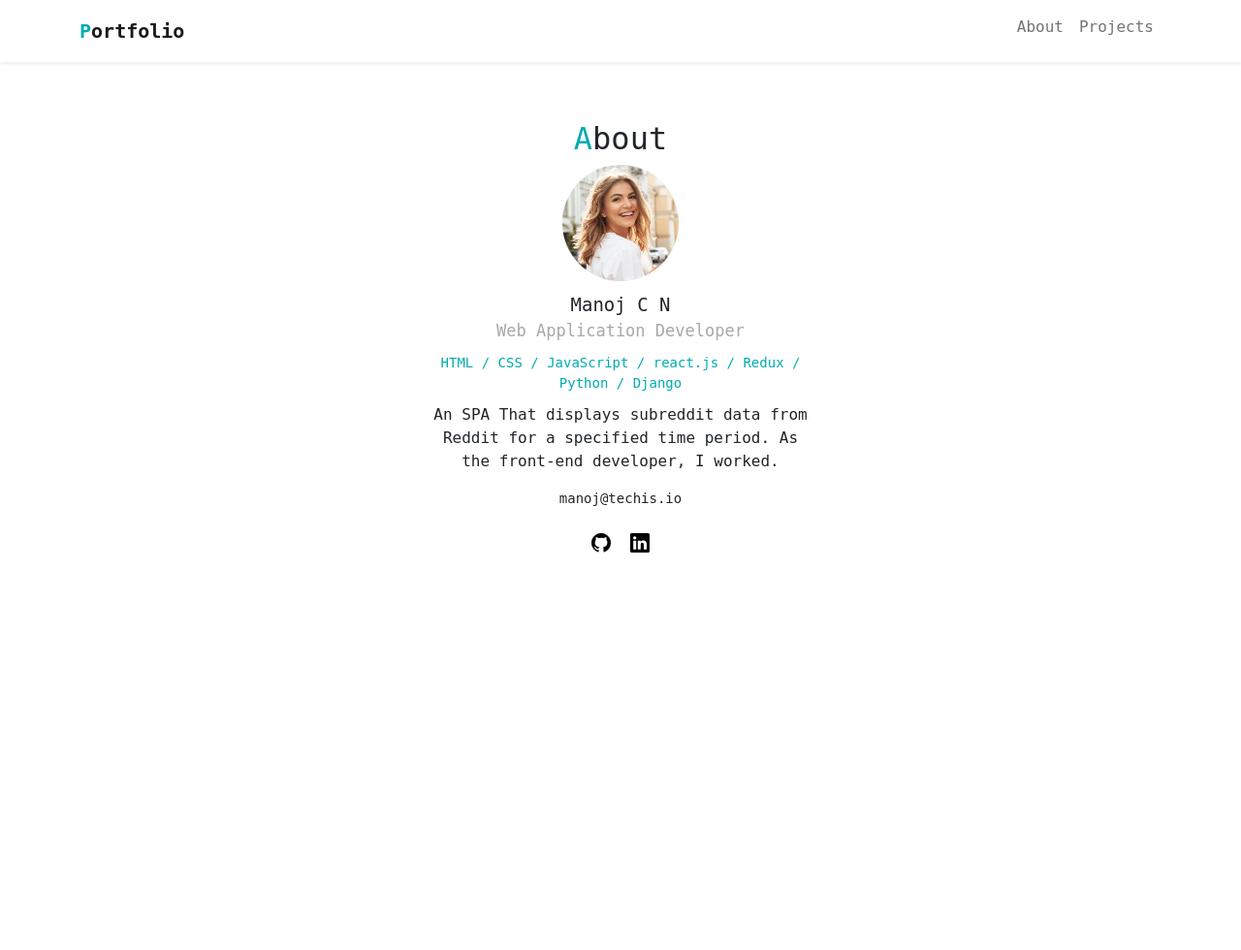
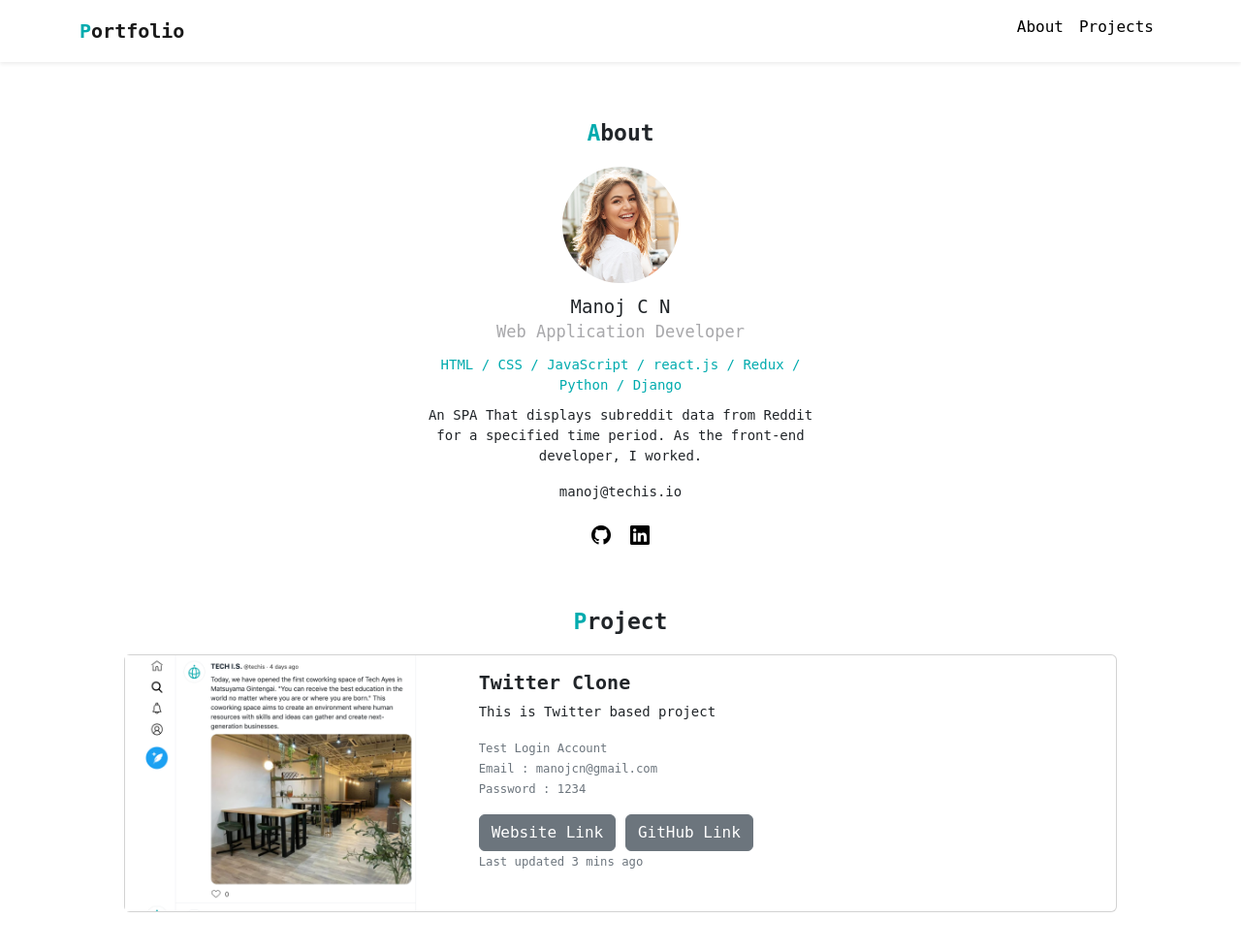
Before and after one commit to ManojCNTechIS/Portfolio, a plain HTML site: page index.html in a window 1280 px wide. Shown: the whole page at 97% size. Before the commit the page ends 800 px from the top, so only its background shows below. Drawn offline with nearby package versions, Linux system fonts and the light colour scheme.

Commit message:
Modified in Project Section

```diff
--- a/index.html
+++ b/index.html
@@ -62,6 +62,32 @@
         <a href="#"><i class="bi bi-linkedin ms-2"></i></a>
       </div>
     </div>
+    <div id="project">
+      <h2><span class="font-primary">P</span>roject</h2>
+
+      <div class="card mb-3">
+        <div class="row">
+          <div class="col-md-4">
+            <img src="img/project-twitter.png" alt="Twitter Project">
+          </div>
+          <div class="col-md-8">
+            <div class="card-body">
+              <h5 class="card-title">Twitter Clone</h5>
+              <p class="card-text">This is Twitter based project</p>
+              <p class="card-text"><small class="text-muted">
+                Test Login Account <br>
+                Email : manojcn@gmail.com <br>
+                Password : 1234
+              </small></p>
+              <a href="#" target="_blank" class="btn btn-secondary">Website Link</a>
+              <a href="" target="_blank"  class="btn btn-secondary">GitHub Link</a>
+              <p class="card-text"><small class="text-muted">Last updated 3 mins ago</small></p>
+            </div>
+          </div>
+        </div>
+      </div>
+
+    </div>
     <script
       src="https://cdn.jsdelivr.net/npm/bootstrap@5.2.2/dist/js/bootstrap.bundle.min.js"
       integrity="sha384-OERcA2EqjJCMA+/3y+gxIOqMEjwtxJY7qPCqsdltbNJuaOe923+mo//f6V8Qbsw3"
--- a/style.css
+++ b/style.css
@@ -12,7 +12,23 @@
   font-size: 20px;
   font-weight: bold;
 }
-/* ABOUT */
+p {
+  font-size: 14px;
+}
+h2 {
+  font-weight: bold;
+  font-size: 23px;
+  margin-bottom: 20px;
+}
+a.font-black {
+  color: black !important;
+}
+
+/*******
+
+ABOUT
+
+ *******/
 
 #about {
   margin: 60px auto;
@@ -48,3 +64,25 @@
 #about .icons a {
   color: black;
 }
+
+/********
+
+PROJECT
+
+********/
+
+#project {
+  margin: 60px auto;
+  width: 80%;
+}
+#project h2 {
+  text-align: center;
+}
+
+#project .card img {
+  width: 100%;
+}
+
+#project .card-title {
+  font-weight: bold;
+}
```
